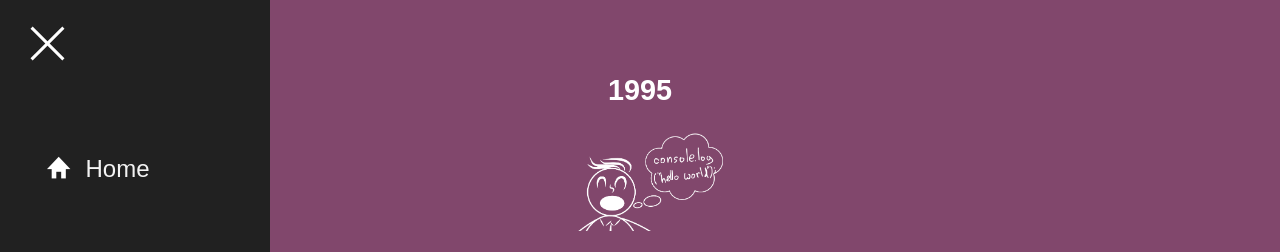
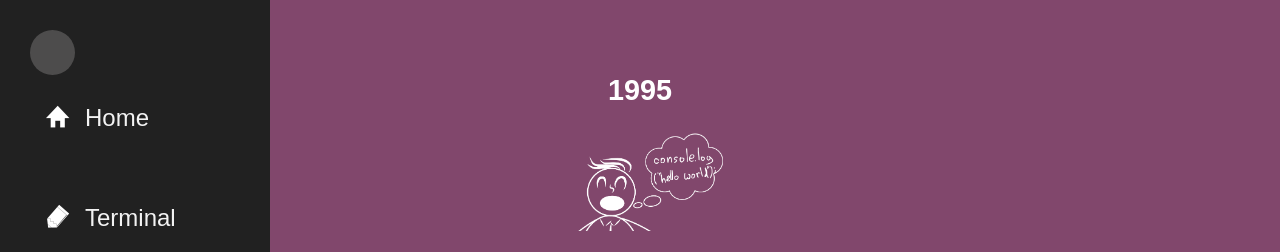
Before and after one commit to fadelkaadan/fadelkaadan.github.com, a plain HTML site: page story/index.html in a window 1280 px wide. Both pictures are taken after a click on the element 47 px from the left and 42 px from the top of the page. Shown: the top 252 px of the page. Drawn offline with Linux system fonts and the light colour scheme.

Commit message:
changed toggler design and functionality

```diff
--- a/css/styles.css
+++ b/css/styles.css
@@ -16,74 +16,32 @@ body {
 .nav {
   width: 20%;
   min-width: 270px;
-  height: 100vh;
+  height: 100%;
   background-color: rgb(33, 33, 33);
   position: fixed;
-  float: left;
   left: -420px;
-  z-index: 9;
+  z-index: 10;
 }
 .navbar-toggler {
-  width: 35px;
-  height: 25px;
-  float: left;
-  margin: 30px 30px;
-  position: absolute;
-  cursor: pointer;
-  z-index: 9;
-}
-.line_nav {
-  height: 3px;
-  width: 100%;
-  background: rgb(207, 205, 208);
-  float: left;
-  margin-bottom: 8px;
-}
-.navbar-close {
   width: 45px;
   height: 45px;
-  position: relative;
-  display: block;
-  left: 25px;
-  right: 0px;
-  bottom: 0px;
-  top: 25px;
-  margin: 0px 0 50px 0;
-  float: left;
-  text-align: center;
+  position: fixed;
+  left: 30px;
+  top: 30px;
   cursor: pointer;
-}
-.line_close {
-  background: white;
-  width: 3px;
-  height: 100%;
-  position: relative;
-  display: inline-block;
-  margin: -4px;
-}
-.line_close_one {
-  moz-transform: rotate(135deg);
-  -ms-transform: rotate(135deg);
-  -o-transform: rotate(135deg);
-  -webkit-transform: rotate(135deg);
-  transform: rotate(135deg);
-}
-.line_close_two {
-  moz-transform: rotate(45deg);
-  -ms-transform: rotate(45deg);
-  -o-transform: rotate(45deg);
-  -webkit-transform: rotate(45deg);
-  transform: rotate(45deg);
+  z-index: 100;
+  background-color: #fffbf8;
+  opacity: 0.2;
+  border-radius: 50px;
 }
 .nav_list {
   list-style: none;
-  width: 85%;
   line-height: 100px;
   font-size: 24px;
-  float: left;
   color: #F3F3F3;
   display: block;
-  padding: 0 0 0 15%;
+  top: 15px;
+  margin-top: 25%;
 }
 .nav_list a {
   display: block;
@@ -107,13 +65,13 @@ body {
   text-align: center;
 }
 .arrowDown {
-  height: 50px;
+  height: 70px;
   display: inline-block;
   width: 70px;
   border-radius: 50%;
   top: 85%;
   position: relative;
-  opacity: 0.7;
+  opacity: 0.3;
   cursor: pointer;
 }
 span.arrowDown:hover {
@@ -170,11 +128,6 @@ span.arrowDown:hover {
   height: 140px;
   margin: 20px 0 0 0;
 }
-.picMore {
-  margin: 90px 0 0 35%;
-  z-index: 1;
-  text-align: center;
-}
 .picOne {
   margin: 35px 0 0 20%;
   z-index: 4;
@@ -186,6 +139,11 @@ span.arrowDown:hover {
 .picThr {
   margin: 75px 0 0 30%;
   z-index: 2;
+}
+.picMore {
+  margin: 90px 0 0 35%;
+  z-index: 1;
+  text-align: center;
 }
 .picMore a {
   font-size: 21px;
@@ -401,7 +359,6 @@ span.slideProjects:hover {
   .pics {
     margin: 0 13%;
   }
-
 }
 @media only screen and (max-width: 420px) {
   .nav {
--- a/js/javascript.js
+++ b/js/javascript.js
@@ -1,18 +1,29 @@
 $(function() {
-  $('.navbar-close').on('click', function() {
-    $('.nav').animate({
-      left: "-420"
-    });
-    $('.overlay').css({'display':'fixed'});
-  });
-  $('.navbar-toggler').on('click', function() {
+  var isClosed = true;
+  var toggler = $('.navbar-toggler');
+  for (var i = 0; i < 2; i++)
+    toggler.fadeToggle(700);
+
+  toggler.on('click', function() {
+    toggler.fadeOut(50);
+    if (isClosed) {
+      isClosed = false;
       $('.nav').animate({
         left: "0"
-    });
-    $('.overlay').css({'display':'none'});
+      }, 400);
+    } else {
+      isClosed = true;
+      $('.nav').animate({
+        left: "-420px"
+      }, 200);
+    }
+    toggler.fadeIn(1000);
   });
 
   //arrow down
+  for (var i = 0; i < 100; i++)
+    $('.arrowDown').fadeToggle(1000);
+
   $('.arrowDown').on('click', function() {
     $('html,body').animate({
       scrollTop: $('.mainVsco').offset().top
@@ -55,15 +66,12 @@ $(function() {
   })
 
   //jump
-  var supportsTouch = 'ontouchstart' in window || navigator.msMaxTouchPoints;
-  if (supportsTouch = true) {
   $('.picAll').mouseenter(function() {
     $(this).animate({"top":"-5px"}, 150);
   });
   $('.picAll').mouseleave(function() {
-      $(this).animate({"top":"5px"}, 150);
+    $(this).animate({"top":"5px"}, 50);
   })
-  }
 
   //shuffle
   var first = $('.picOne');
```
Also changed, not shown: index.html (+2 -9 lines), 1 other file. Lines whose indentation alone changed are shown as unchanged.
